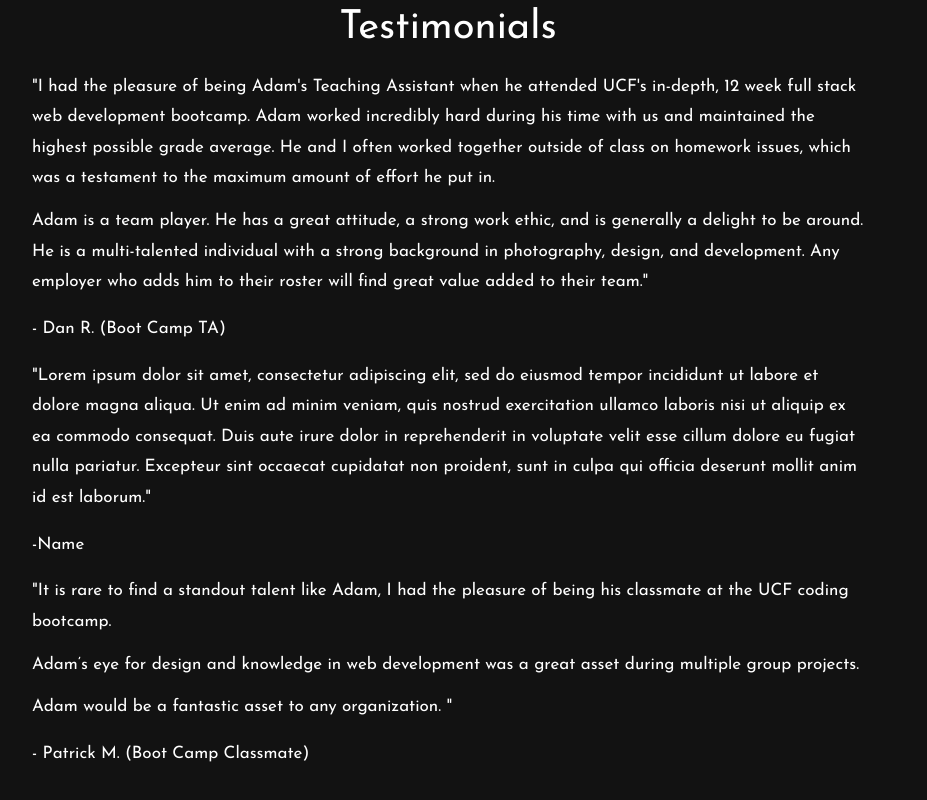
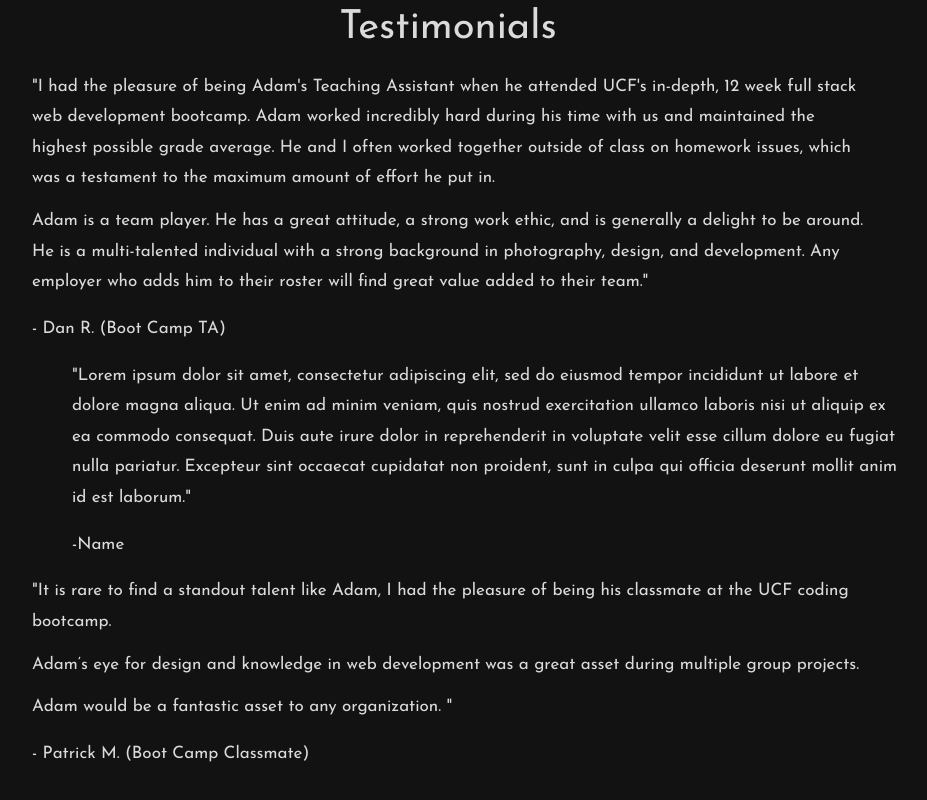
Before and after one commit to adamalcantara/alcantara_dev, a React (Create React App) app: page /about in a window 1280 px wide. Shown: the part 837-1637 px from the top of the page, without its empty margins (312-1239 px from the left). Built offline with nearby package versions, Linux system fonts and the light colour scheme.

Commit message:
Abotu text color updated

```diff
--- a/src/Pages/About/About.css
+++ b/src/Pages/About/About.css
@@ -59,7 +59,7 @@ p {
 }
 
 #middle {
-    padding: 0 40px;
+    margin: 0 40px;
 }
 
 @media screen and (max-width: 1500px) {
--- a/src/Pages/About/About.js
+++ b/src/Pages/About/About.js
@@ -5,7 +5,7 @@ import Resume from "../../Assets/Adam_Alcantara_coding_resume.pdf"
 
 const About = () => {
     return (
-        <div id="aboutPage">
+        <div id="aboutPage" className="aboutPage">
             <div id="aboutSection">
                 <img src={Headshot} id="headshot" alt="Adam's headshot photo"></img>
                 <p id="bio">Greetings! My name is Adam Alcantara. My passion for building things has eclipsed everything else in my life since I was young.  On top of that, I've always felt that a good website (and good website design) was a key factor in making a successful impression on people.  My first websites were built with Apple’s iWeb, followed by Wordpress.  They were adequate, but I always felt as though I wanted to do more, and that coding websites from scratch was the only way to get there.  Needless to say, I have always been fascinated with the potential that web development has to offer.
--- a/src/Styles/globalStyles.js
+++ b/src/Styles/globalStyles.js
@@ -27,6 +27,9 @@ a {
 a:hover {
     color: ${({ theme }) => theme.texthover};
 }
+.aboutPage {
+    color: ${({ theme }) => theme.abouttext};
+}
 `;
 
 export const lightTheme = {
@@ -34,7 +37,8 @@ export const lightTheme = {
     text: '#121212',
     navcolor: '#fff',
     hover: 'black',
-    texthover: 'rgb(116, 116, 116, 0.5)'
+    texthover: 'rgb(116, 116, 116, 0.5)',
+    abouttext:'#121212'
 };
 
 export const darkTheme = {
@@ -42,5 +46,6 @@ export const darkTheme = {
     text: '#fff',
     navcolor: '#121212',
     hover: 'white',
-    texthover: 'rgb(116, 116, 116, 0.5)'
+    texthover: 'rgb(116, 116, 116, 0.5)',
+    abouttext: '#dbdbdb'
 };
```
